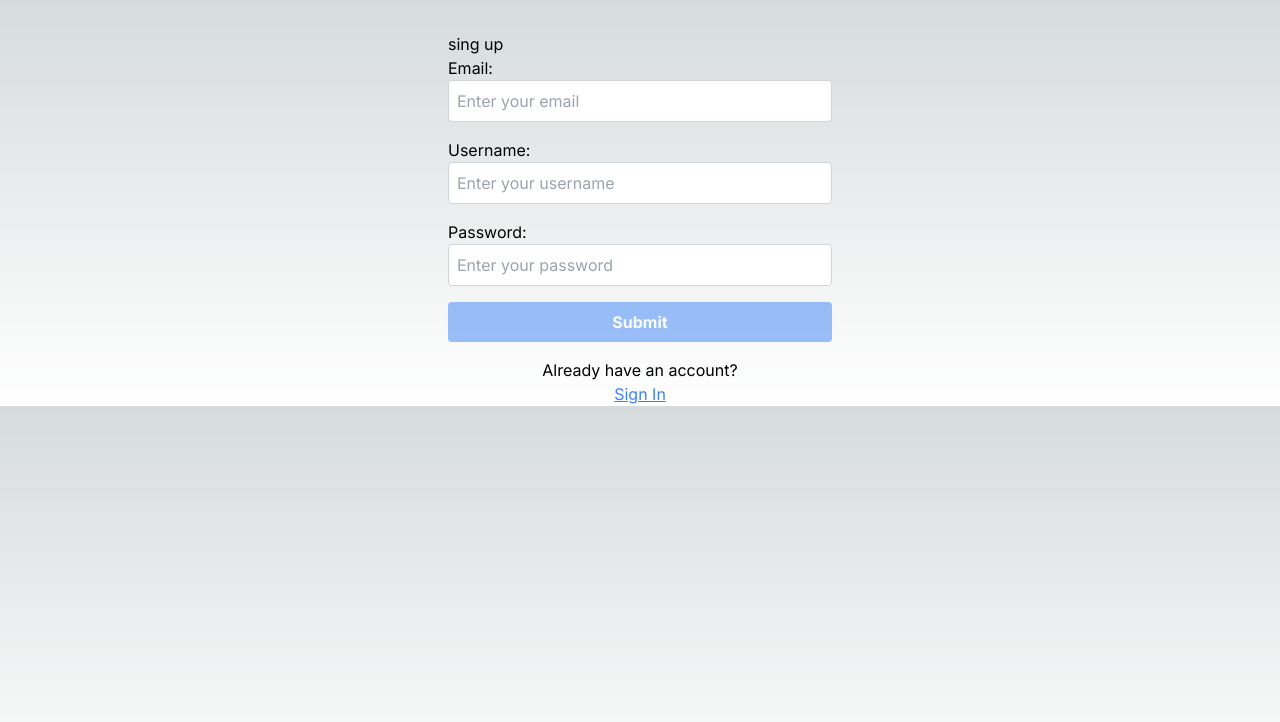
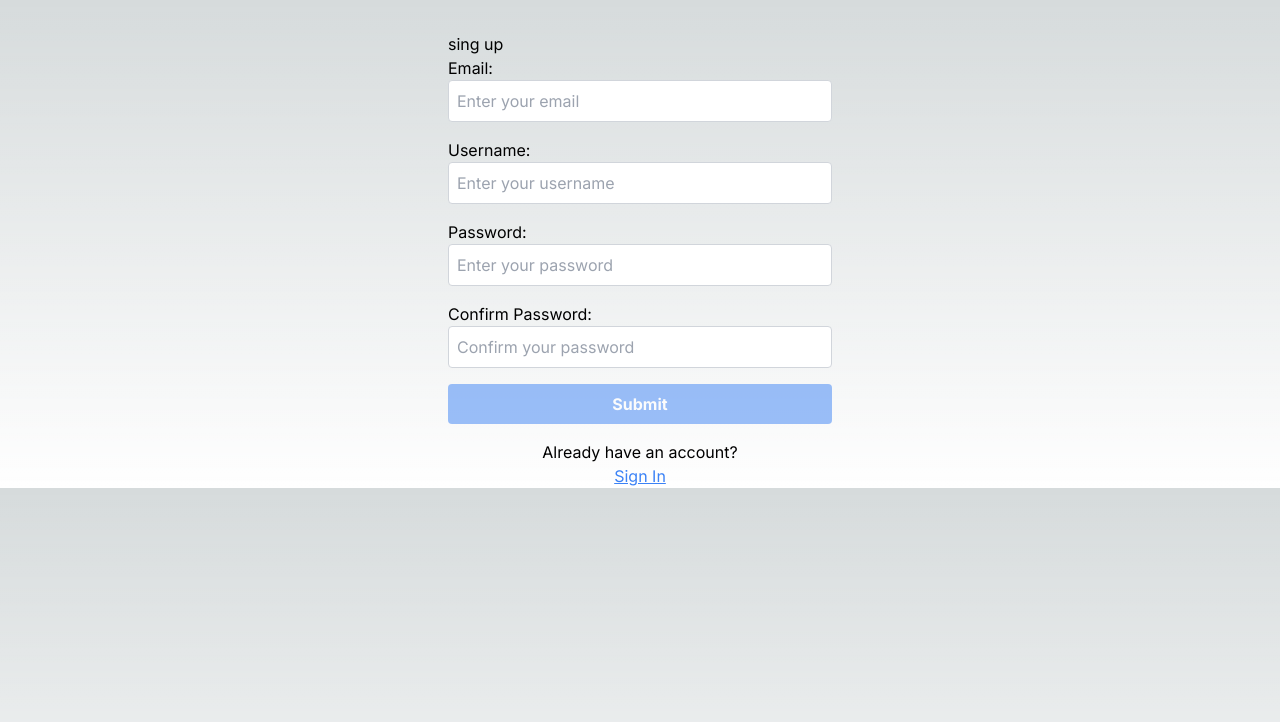
Before and after one commit to fitsaleem/Next-js-course, a Next.js app: page /signup in a window 1280 px wide. Shown: the top 722 px of the page. Built offline with nearby package versions, Linux system fonts and the light colour scheme.

Commit message:
signup update

```diff
--- a/package.json
+++ b/package.json
@@ -25,6 +25,7 @@
     "react": "18.2.0",
     "react-dom": "18.2.0",
     "react-hot-toast": "^2.4.1",
+    "react-loader-spinner": "^5.3.4",
     "tailwindcss": "3.3.2",
     "typescript": "5.1.6"
   },
--- a/src/app/api/signup/route.ts
+++ b/src/app/api/signup/route.ts
@@ -20,6 +20,14 @@ export async function POST(request: NextRequest){
 
         if(user){
             return NextResponse.json({error: "User already exists"}, {status: 400})
+        }
+
+        // check if username is not unique
+
+        const uniqueUser=await User.findOne({username})
+
+        if(uniqueUser){
+            return NextResponse.json({error:  "username is already take"},{status: 400});
         }
 
         //hash password
--- a/src/app/signup/page.tsx
+++ b/src/app/signup/page.tsx
@@ -3,57 +3,87 @@ import Link from "next/link";
 import React, { useEffect , useState} from "react";
 import {useRouter} from "next/navigation";
 import axios from "axios";
-import { toast } from "react-hot-toast";
-
+import toast, { Toaster } from 'react-hot-toast';
+import { TailSpin } from "react-loader-spinner";
 
 const SignupPage = () => {
-
   const router= useRouter();
-
 
   const [user, setUser] = useState({
     email: "",
     username: "",
     password: "",
+    confirmPassword: "",
   });
 
-  const[buttonDisabled, setButtonDisabled] = React.useState(true);
+  const [buttonDisabled, setButtonDisabled] = React.useState(true);
   const [loading, setLoading] = React.useState(false);
 
-
   useEffect(()=>{
-
-    const isFormValid=user.email !== "" && user.username !== "" && user.password !== "";
+    const isFormValid = user.email !== "" && user.username !== "" && user.password !== "" && user.password === user.confirmPassword;
     setButtonDisabled(!isFormValid)
-
   },[user]);
 
-
   const handleSubmit = async () => {
+    if(user.password !== user.confirmPassword) {
+      toast.error("Passwords do not match"); // show error if passwords do not match
+      return;
+    }
+    if(!user.email.includes('@')) {
+      toast.error("Invalid email"); // show error if email is invalid
+      return;
+    }
+    if(user.username.length < 5) {
+      toast.error("Username should be at least 5 characters long"); // show error if username is too short
+      return;
+    }
+    if(user.password.length < 8) {
+      toast.error("Password should be at least 8 characters long"); // show error if password is too short
+      return;
+    }
+    if(!/[a-zA-Z]/.test(user.password)) {
+      toast.error("Password should contain at least one alpha character"); // show error if password does not contain alpha character
+      return;
+    }
+    if(!/[!@#$%^&*(),.?":{}|<>]/.test(user.password)) {
+      toast.error("Password should contain at least one special character"); // show error if password does not contain special character
+      return;
+    }
     try {
-
       setLoading(true);
       const response = await axios.post("/api/signup", user);
       console.log("Signup success", response.data);
       router.push("./login");
-
-
     } catch (error: any) {
       console.log("signup fail", error.message);
-      toast.error(error.message)
+      if (error.response && error.response.status === 400) {
+        toast.error('User already exists');
+      } else {
+        toast.error('Signup failed');
       }
-    finally{
-      setLoading(false)
-
+    } finally {
+      setLoading(false);
     }
-
   };
 
   return (
     <div className="flex flex-col items-center cursor-pointer">
-      <div  className="w-full max-w-sm mt-8">
+      <div className="flex flex-col items-center cursor-pointer">
+        <Toaster />
+      </div>
+      {loading ? (
+        <div className="fixed top-0 left-0 w-screen h-screen flex items-center justify-center bg-black bg-opacity-50">
+          <TailSpin
+            color="#00BFFF"
+            height={50}
+            width={50}
+          />
+        </div>
+      ) : (
+        <>
+          <div className="w-full max-w-sm mt-8">
             <div>
-          <h1>{loading ? "loading": "sing up"}</h1>
+              <h1>sing up</h1>
             </div>
             <label htmlFor="email" className="mb-2">
               Email:
@@ -66,7 +96,6 @@ const SignupPage = () => {
               placeholder="Enter your email"
               onChange={(e) => setUser({ ...user, email: e.target.value })}
               className="w-full mb-4 p-2 border border-gray-300 rounded text-black"
-
             />
 
             <label htmlFor="username" className="mb-2">
@@ -80,7 +109,6 @@ const SignupPage = () => {
               placeholder="Enter your username"
               onChange={(e) => setUser({ ...user, username: e.target.value })}
               className="w-full mb-4 p-2 border border-gray-300 rounded text-black"
-
             />
 
             <label htmlFor="password" className="mb-2">
@@ -94,22 +122,43 @@ const SignupPage = () => {
               placeholder="Enter your password"
               onChange={(e) => setUser({ ...user, password: e.target.value })}
               className="w-full mb-4 p-2 border border-gray-300 rounded text-black"
+            />
 
+            <label htmlFor="confirmPassword" className="mb-2">
+              Confirm Password:
+            </label>
+            <input
+              type="password"
+              name="confirmPassword"
+              id="confirmPassword"
+              value={user.confirmPassword}
+              placeholder="Confirm your password"
+              onChange={(e) =>
+                setUser({ ...user, confirmPassword: e.target.value })
+              }
+              className="w-full mb-4 p-2 border border-gray-300 rounded text-black"
             />
 
             <button
               type="submit"
               onClick={handleSubmit}
-          className={`w-full bg-blue-500 hover:bg-blue-700 text-white font-bold py-2 px-4 rounded ${buttonDisabled ?  'opacity-50 cursor-not-allowed': ''}`}
+              className={`w-full bg-blue-500 hover:bg-blue-700 text-white font-bold py-2 px-4 rounded ${
+                buttonDisabled ? "opacity-50 cursor-not-allowed" : ""
+              }`}
             >
               Submit
             </button>
           </div>
+
       <h6 className="mt-4">Already have an account?</h6>
         <Link href={"./login"} className="text-blue-500 underline">
           Sign In
         </Link>
+
+        </>
+)}
     </div>
+
   );
       };
 
```
Also changed, not shown: src/app/forgotpassword/page.tsx (added), 1 other file (tests, documents, lock files or other folders). Lines whose indentation alone changed are shown as unchanged.
